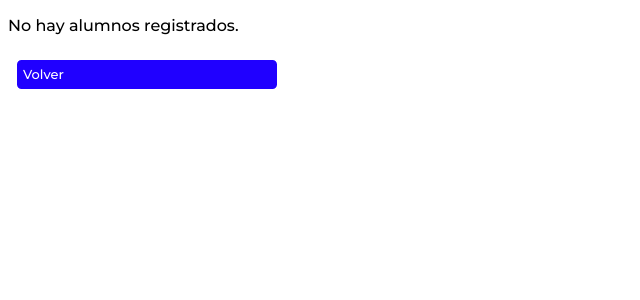
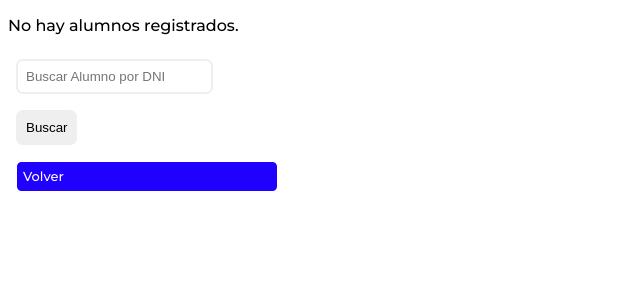
Before and after one commit to Kotjrz/Gestion-Alumnos, a PHP site: page /assets/pages/tabla-alumnos.php in a window 1280 px wide. Shown: the top 300 px of the page, without its empty margins (0-640 px from the left). Run offline with PHP 8.4, Linux system fonts and the light colour scheme; data that the repository does not hold is empty.

Commit message:
intento de serchbarr

```diff
--- a/assets/pages/tabla-alumnos.php
+++ b/assets/pages/tabla-alumnos.php
@@ -22,6 +22,7 @@ if ($getQuery) {
 </head>
 
 <body>
+
     <?php if (!empty($alumnos)): ?>
         <div id="class-container">
             <?php foreach ($alumnos as $post) : ?>
@@ -37,8 +38,25 @@ if ($getQuery) {
     <?php else : ?>
         <p>No hay alumnos registrados.</p>
     <?php endif; ?>
+    <form action="" method="get">
+        <input type="text" name="buscador" placeholder="Buscar Alumno por DNI"><br>
+        <input type="submit" name="enviar" value="Buscar">
+    </form>
+
     <a href="../../index.html">Volver</a>
 
 </body>
 
 </html>
+
+
+
+<!-- if(isset($_GET['enviar']))
+{
+  $busqueda = $_GET['buscador'];
+  $consulta = $conn->query("SELECT * FROM alumnos WHERE DNI LIKE '%{$busqueda}%' OR DNIe LIKE '%{$busqueda}%';");
+
+  while($row = $consulta ->fetch_array())
+  {
+    echo $row['DNI'] . $row['DNIe'] . '<br>';
+  } -->
--- a/index.html
+++ b/index.html
@@ -22,7 +22,7 @@
           >
         </div>
         <div class="button-tabla">
-          <a href="assets/pages/tabla-alumnos.php">Ver tabla alumnos</a>
+          <a href="assets/pages/tabla-alumnos.php">Ver Alumnos</a>
         </div>
         <div class="button-tabla">
           <a href="assets/pages/tabla-profesores.php"
```
